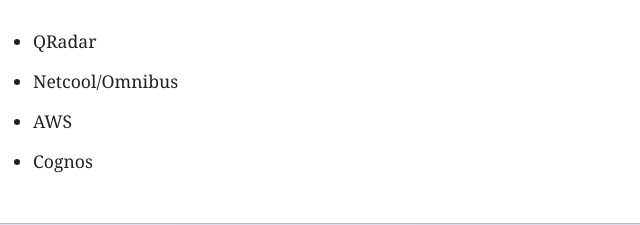
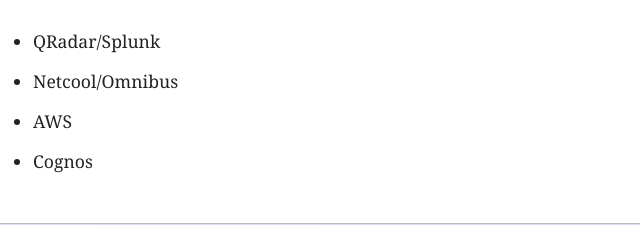
Before and after one commit to ggraham2121/ggraham2121.github.io, a plain HTML site: page index.html in a window 1280 px wide. Shown: the part 343-568 px from the top of the page, 282-922 px from the left. Drawn offline with Linux system fonts and the light colour scheme.

Commit message:
Update index.html

```diff
--- a/index.html
+++ b/index.html
@@ -74,7 +74,7 @@
       Cybersecurity Engineer • IBM Omnibus • Business Intellegence • <span class="spicy">Salsa Maker of the Year 🌶️</span>
     </p>
     <ul>
-      <li>QRadar</li>
+      <li>QRadar/Splunk</li>
       <li>Netcool/Omnibus</li>
       <li>AWS</li>
       <li>Cognos</li>
```
